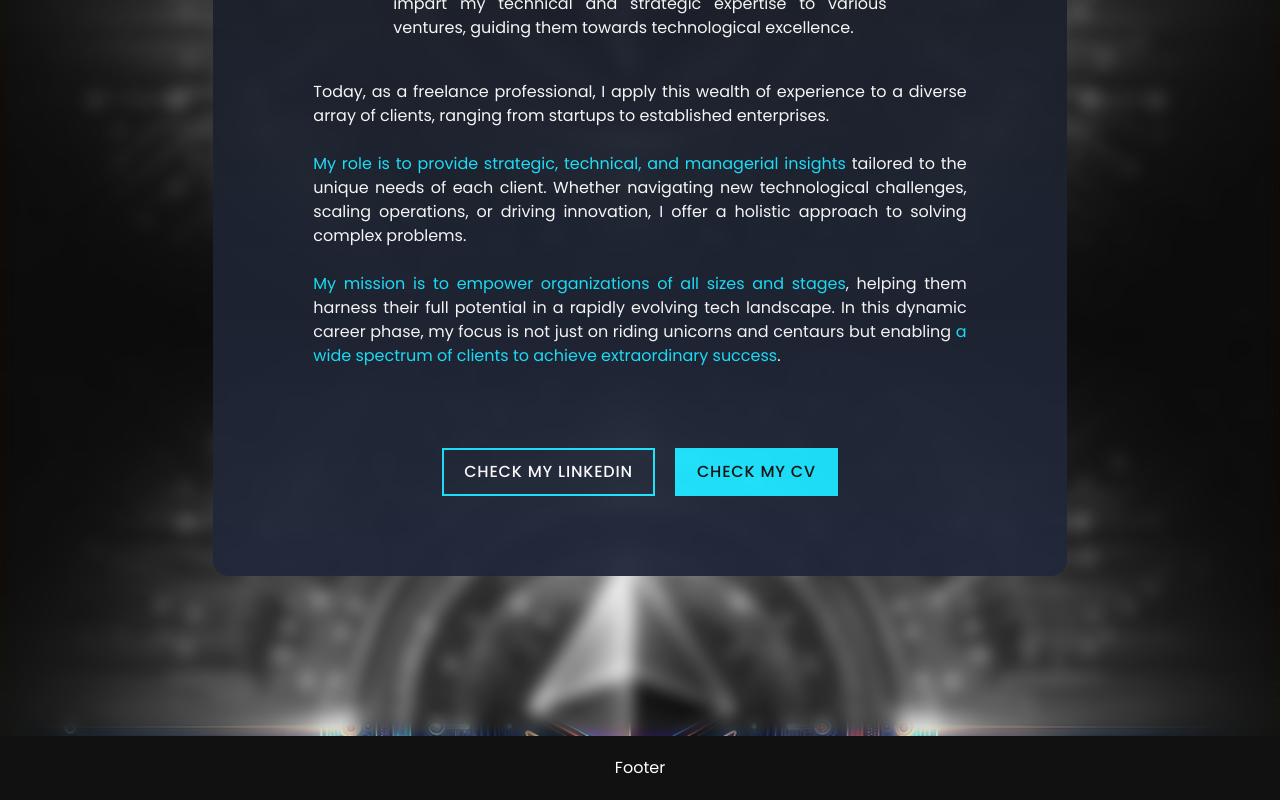
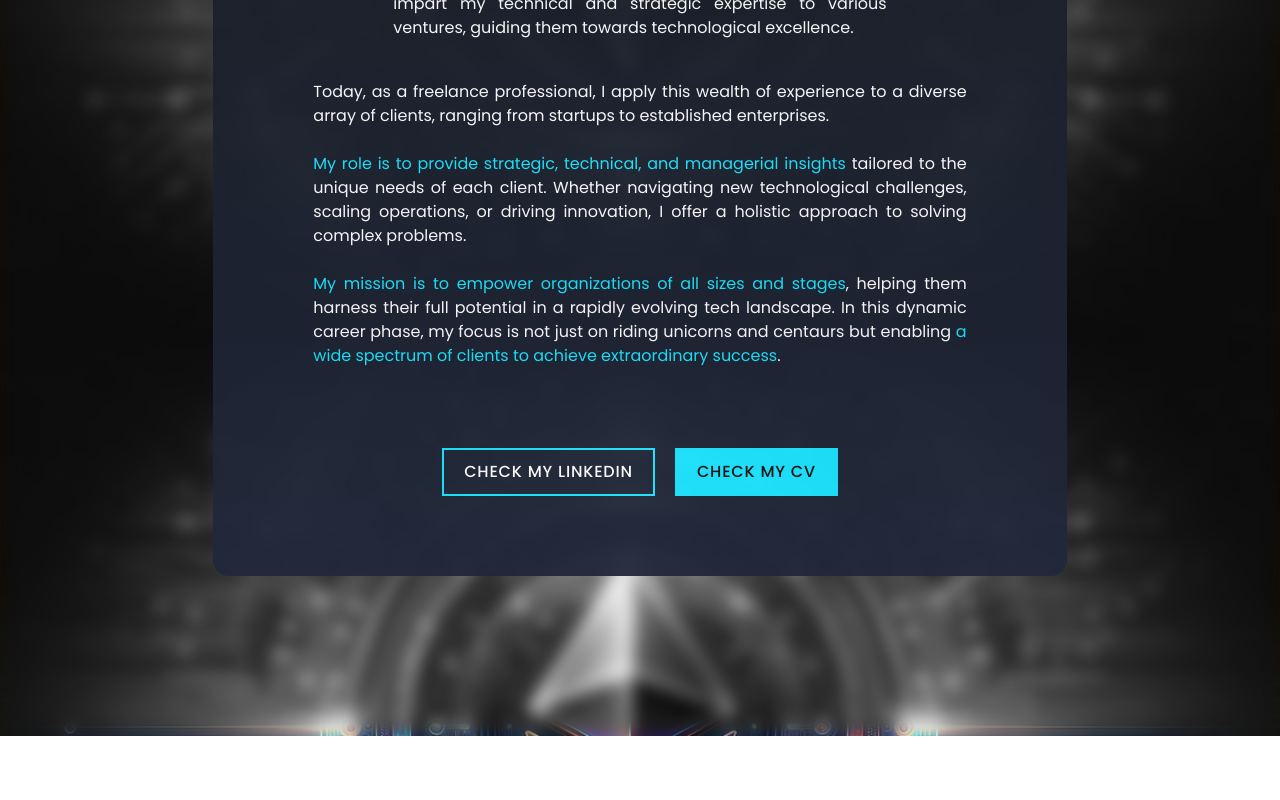
Before and after one commit to manthis/hellomax-website, a Next.js app: page / in a window 1280 px wide. Shown: the part 3639-4439 px from the top of the page. After the commit the page ends 4375 px from the top, so only its background shows below. Built offline with nearby package versions, Linux system fonts and the light colour scheme.

Commit message:
Commented Footer

```diff
--- a/app/layout.tsx
+++ b/app/layout.tsx
@@ -1,6 +1,5 @@
 import type { Metadata } from 'next';
 import { Poppins } from 'next/font/google';
-import Footer from './components/footer';
 import Header from './components/header/header';
 import './globals.css';
 
@@ -22,8 +21,8 @@ export default function RootLayout({ children }: { children: React.ReactNode })
             <body className={poppins.className} suppressHydrationWarning={true}>
                 <Header />
                 {children}
-                {/* <Menu /> */}
-                <Footer />
+                {/* <Menu />
+                <Footer />*/}
             </body>
         </html>
     );
```
